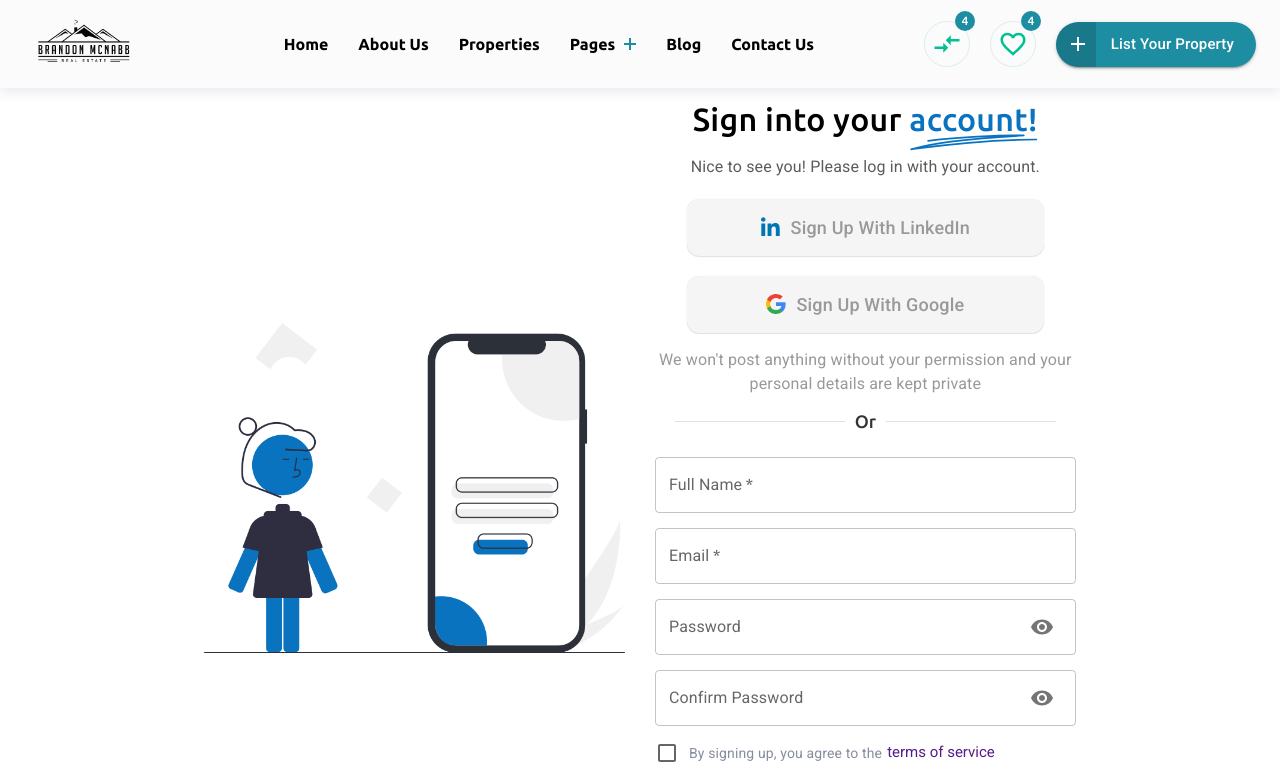
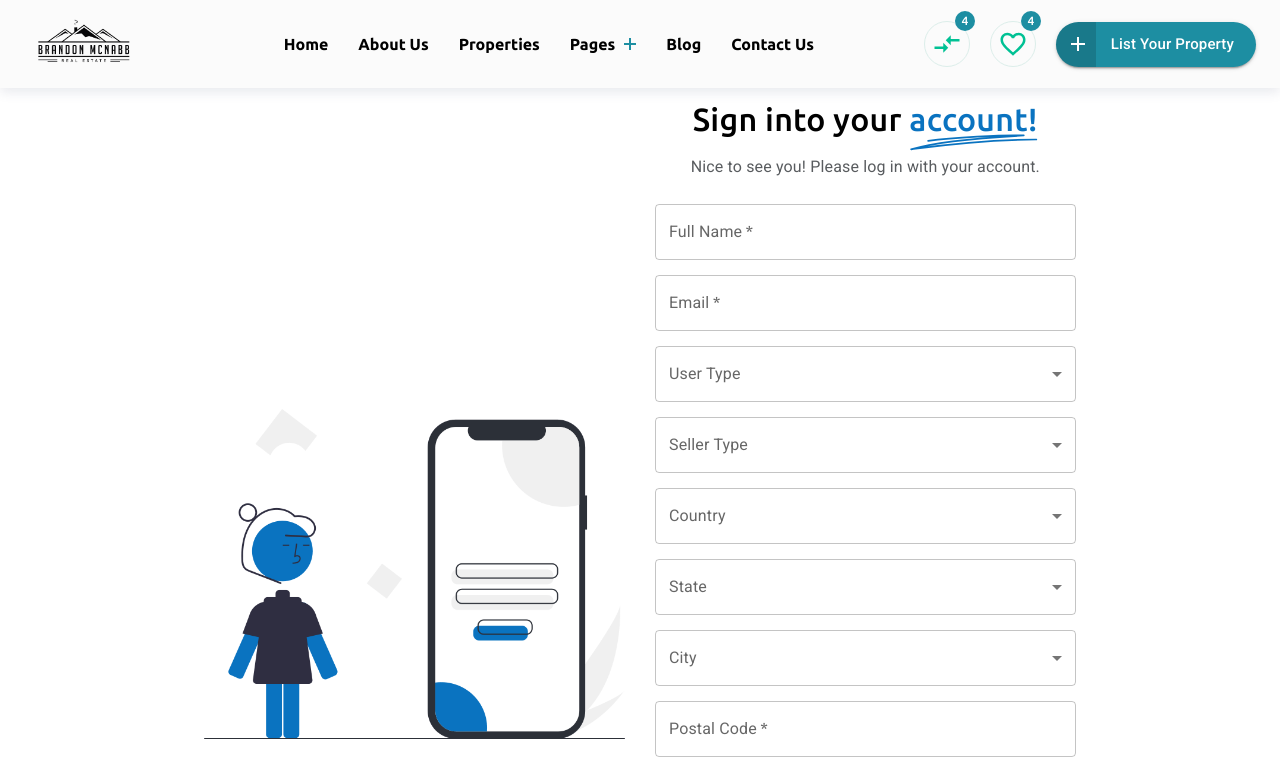
Before and after one commit to Babusona27/real-estate, a React (Create React App) app in the folder frontend/: page /Register in a window 1280 px wide. Shown: the top 770 px of the page. Built offline with nearby package versions, Linux system fonts and the light colour scheme; no server answers.

Commit message:
14-11-23

```diff
--- a/frontend/src/common/urls.js
+++ b/frontend/src/common/urls.js
@@ -11,3 +11,4 @@ export const GET_PROPERTIES_API = '/getproperties';
 export const POST_SHOP_PAGE_API = '/shopPage';
 export const GET_PRODUCT_DETAILS_API = '/productDetailWeb';
 export const GET_PRODUCT_DETAILS_PAGE_API = '/propertydetails/';
+export const GET_ALL_COUNTRIES_API = '/country';
--- a/frontend/src/components/BannerSlider.js
+++ b/frontend/src/components/BannerSlider.js
@@ -10,7 +10,8 @@ import WatchLaterIcon from "@mui/icons-material/WatchLater";
 import VisibilityIcon from "@mui/icons-material/Visibility";
 import { IMAGE_BASE_URL } from "../common/urls";
 
-const BannerSlider = ({ProductDetails}) => {
+const BannerSlider = ({propertyDetails}) => {
+  console.log('BannerSlider -- ',propertyDetails);
   const option = {
     items: 1,
     loop: true,
@@ -49,7 +50,7 @@ const BannerSlider = ({ProductDetails}) => {
       className="banner_slider"
     >
       <OwlCarousel className="owl-theme" {...option}>
-        {ProductDetails.images.map((item, key) => (
+        {propertyDetails.images.map((item, key) => (
           <div class="item">
           <img src={IMAGE_BASE_URL+item} />
         </div>
--- a/frontend/src/pages/ProductDetails.js
+++ b/frontend/src/pages/ProductDetails.js
@@ -1,4 +1,4 @@
-import { Box, Container } from "@mui/material";
+import { Box, Container, Typography } from "@mui/material";
 import React,{ useState, useEffect } from "react";
 import Header from "../components/Header";
 import Footer from "../components/Footer";
@@ -12,21 +12,22 @@ import { GET_PRODUCT_DETAILS_PAGE_API, IMAGE_BASE_URL } from "../common/urls";
 import { GetApiFetch } from "../common/CommonFunction";
 
 const ProductDetails = () => {
-  const [ProductDetails, setProductDetails] = useState([]);
+  const [propertyDetails, setPropertyDetails] = useState(null);
   const [isLoading, setIsLoading] = useState(true);
 
   const idParams = useParams()
   console.log("idParams=>", idParams)
   const _getPropertiesDetails = () => {
     setIsLoading(true)
-    let params = ''
+    let params = '';
     GetApiFetch(GET_PRODUCT_DETAILS_PAGE_API + idParams.id)
       .then(([status, response]) => {
+
+    // console.log('_getPropertiesDetails',response.data.images);
         if (status == 200) {
-          // console.log(response);
-          if (response.status) {
-            setProductDetails(response.data);
-            console.log(response);
+          if (response.data) {
+            setPropertyDetails(response.data);
+            console.log(response.data.property_name);
           } else {
             console.log(response);
           }
@@ -36,22 +37,24 @@ const ProductDetails = () => {
       })
       .catch(error => console.log(error))
       .finally(() => {
+        // setTimeout(()=>{setIsLoading(false)}, 6000);
         setIsLoading(false)
       });
   }
   useEffect(() => {
-    // _getPropertiesDetails()
-  });
+    _getPropertiesDetails()
+  },[]);
   if(isLoading){
-    return (<></>)
+    return (<>Loading </>)
   }else{
     return (
       <>
         <Box>
           <Header />
         </Box>
+
         <Box>
-          <BannerSlider ProductDetails={ProductDetails}/>
+          <BannerSlider propertyDetails={propertyDetails}/>
         </Box>
         <Container maxWidth="xl" sx={{ height: "100%", padding:{xs:"40px 10px",sm:"40px 10px",md:"40px 10px",lg:"40px 0px"}, backgroundColor:"#eaf7f4" }}>
           <Box
@@ -60,10 +63,20 @@ const ProductDetails = () => {
               justifyContent: "space-between",
             }}
           >
-            <PropertyDetailsLeftbar ProductDetails={ProductDetails}/>
+            <PropertyDetailsLeftbar propertyDetails={propertyDetails}/>
             <PropertyDetailsRightbar />
           </Box>
         </Container>
+          {/* <Typography
+              variant="span"
+              sx={{
+                fontSize: "15px",
+                fontWeight: "400",
+                fontFamily: "'Roboto',sans-serif !important",
+              }}
+            >
+              {propertyDetails.property_name}
+            </Typography> */}
 
         <Box>
           <Footer />
--- a/frontend/src/pages/Register.js
+++ b/frontend/src/pages/Register.js
@@ -14,7 +14,7 @@ import {
   TextField,
   Typography,
 } from "@mui/material";
-  import React, { useState } from "react";
+import React, { useState, useEffect } from "react";
 import Header from "../components/Header";
 import Footer from "../components/Footer";
 import theme from "../Theme";
@@ -22,11 +22,22 @@ import {
 import Visibility from '@mui/icons-material/Visibility';
 import VisibilityOff from '@mui/icons-material/VisibilityOff';
 import Checkbox from "@mui/material/Checkbox";
+import { GET_ALL_COUNTRIES_API } from "../common/urls";
+import { GetApiFetch } from "../common/CommonFunction";
 
 const Register = () => {
+  const [isLoading, setIsLoading] = useState(true);
   const [showPassword, setShowPassword] = useState(false);
   const [email, setEmail] = useState('');
   const [name, setName] = useState('');
+  const [type, setType] = useState('');
+  const [sellerType, setSellerType] = useState('');
+  const [country, setCountry] = useState('');
+  const [state, setState] = useState('');
+  const [city, setCity] = useState('');
+  const [postalCode, setPostalCode] = useState('');
+  const [countriesData, setCountriesData] = useState('');
+
 
   const [emailError, setEmailError] = useState(false);
   const [password, setPassword] = useState('');
@@ -70,7 +81,30 @@ const Register = () => {
       setError('');
     }
   };
+  const _getCountry = () => {
+    setIsLoading(true)
+    GetApiFetch(GET_ALL_COUNTRIES_API)
+      .then(([status, response]) => {
 
+    console.log('_getCountry',response.data);
+        if (status == 200) {
+          if (response.data) {
+            setCountriesData(response.data);
+          } else {
+            console.log(response);
+          }
+        } else {
+          console.log('Something went wrong');
+        }
+      })
+      .catch(error => console.log(error))
+      .finally(() => {
+        setIsLoading(false)
+      });
+  }
+  useEffect(() => {
+    _getCountry()
+  },[]);
   return (
     <>
       <Box>
@@ -79,7 +113,7 @@ const Register = () => {
       <Box
         component={"div"}
         sx={{
-        padding:{
+          padding: {
             xs: "60px 0px 40px",
             sm: "30px 0px",
             md: "50px 0px",
@@ -103,56 +137,56 @@ const Register = () => {
           }}
         >
           <Box sx={{
-  padding:"50px 24px",
-display:{
+            padding: "50px 24px",
+            display: {
               xs: "block",
               sm: "block",
               md: "flex",
-  lg:"flex"
+              lg: "flex"
             },
-alignItems:"center",
-justifyContent:"center",
-gap:"30px"
+            alignItems: "center",
+            justifyContent: "center",
+            gap: "30px"
           }}>
             <Box sx={{
-  textAlign:{
+              textAlign: {
                 xs: "center",
                 sm: "center",
                 md: "right",
- lg:"right"
+                lg: "right"
               },
             }} flex={2}>
               <Box sx={{
-  height:"100%",
-  width:{
+                height: "100%",
+                width: {
                   xs: "100%",
                   sm: "100%",
                   md: "70%",
                   lg: "70%",
                 },
-  marginBottom:{
+                marginBottom: {
                   xs: "50px",
                   sm: "50px",
                   md: "0",
                   lg: "0",
                 },
-  objectFit:"contain",
-}} className="login_image" src="./assets/images/login.png" component={"img"}/>
+                objectFit: "contain",
+              }} className="login_image" src="./assets/images/login.png" component={"img"} />
             </Box>
             <Box flex={2}>
               <Box sx={{
-  width:{
+                width: {
                   xs: "100%",
                   sm: "100%",
                   md: "70%",
                   lg: "70%",
                 },
-  textAlign:"center"
+                textAlign: "center"
               }}>
                 <Typography sx={{
-  fontWeight:"500",
-  marginBottom:"15px",
-  fontSize:{
+                  fontWeight: "500",
+                  marginBottom: "15px",
+                  fontSize: {
                     xs: "24px",
                     sm: "24px",
                     md: "32px",
@@ -162,104 +196,104 @@ gap:"30px"
                   Sign into your <span className="lastword">account!</span>
                 </Typography>
                 <Typography sx={{
-  color:theme.palette.secondary.light,
-  marginBottom:"20px",
+                  color: theme.palette.secondary.light,
+                  marginBottom: "20px",
                 }} component={"p"}>Nice to see you! Please log in with your account.</Typography>
-<Box sx={{
-  display:"flex",
-  gap:"20px",
-  alignItems:"center",
-  justifyContent:"center",
-  flexDirection:"column",
-  marginBottom:"15px"
+                {/* <Box sx={{
+                  display: "flex",
+                  gap: "20px",
+                  alignItems: "center",
+                  justifyContent: "center",
+                  flexDirection: "column",
+                  marginBottom: "15px"
                 }}>
                   <Button sx={{
-  width:{
+                    width: {
                       xs: "100%",
                       sm: "100%",
                       md: "85%",
                       lg: "85%",
                     },
-  boxShadow:"0 0 1px rgba(0,0,0,.12), 0 1px 1px hsla(0,0%,48%,.2)",
-  background:theme.palette.secondary.btnBg,
-  color:theme.palette.secondary.grey,
-  justifyContent:"center",
-  alignItems:"center",
-  gap:"10px",
-  padding:"15px 15px",
-  borderRadius:"12px",
-  "&:hover":{
-    background:theme.palette.secondary.btnBg,
-    color:theme.palette.secondary.grey,
-  boxShadow:"0 0 2px rgba(0,0,0,.12), 0 2px 2px rgba(0,0,0,.24)",
+                    boxShadow: "0 0 1px rgba(0,0,0,.12), 0 1px 1px hsla(0,0%,48%,.2)",
+                    background: theme.palette.secondary.btnBg,
+                    color: theme.palette.secondary.grey,
+                    justifyContent: "center",
+                    alignItems: "center",
+                    gap: "10px",
+                    padding: "15px 15px",
+                    borderRadius: "12px",
+                    "&:hover": {
+                      background: theme.palette.secondary.btnBg,
+                      color: theme.palette.secondary.grey,
+                      boxShadow: "0 0 2px rgba(0,0,0,.12), 0 2px 2px rgba(0,0,0,.24)",
 
                     }
                   }} variant="contained">
                     <Box sx={{
-    width:"20px",
-    height:"20px",
-    objectFit:"contain",
-  }} src="./assets/images/linkdin.svg" component={"img"}/>
+                      width: "20px",
+                      height: "20px",
+                      objectFit: "contain",
+                    }} src="./assets/images/linkdin.svg" component={"img"} />
                     <Typography component={"span"} sx={{
-fontSize:"18px",
-fontWeight:"500",
-letterSpacing:"5",
-textTransform:"capitalize",
-fontFamily:"Roboto,sans-serif !important",
+                      fontSize: "18px",
+                      fontWeight: "500",
+                      letterSpacing: "5",
+                      textTransform: "capitalize",
+                      fontFamily: "Roboto,sans-serif !important",
                     }}>Sign up with LinkedIn</Typography>
                   </Button>
 
                   <Button sx={{
-    width:{
+                    width: {
                       xs: "100%",
                       sm: "100%",
                       md: "85%",
                       lg: "85%",
                     },
-  boxShadow:"0 0 1px rgba(0,0,0,.12), 0 1px 1px hsla(0,0%,48%,.2)",
-  background:theme.palette.secondary.btnBg,
-  color:theme.palette.secondary.grey,
-  justifyContent:"center",
-  alignItems:"center",
-  gap:"10px",
-  padding:"15px 15px",
-  borderRadius:"12px",
-  "&:hover":{
-    background:theme.palette.secondary.btnBg,
-    color:theme.palette.secondary.grey,
-  boxShadow:"0 0 2px rgba(0,0,0,.12), 0 2px 2px rgba(0,0,0,.24)",
+                    boxShadow: "0 0 1px rgba(0,0,0,.12), 0 1px 1px hsla(0,0%,48%,.2)",
+                    background: theme.palette.secondary.btnBg,
+                    color: theme.palette.secondary.grey,
+                    justifyContent: "center",
+                    alignItems: "center",
+                    gap: "10px",
+                    padding: "15px 15px",
+                    borderRadius: "12px",
+                    "&:hover": {
+                      background: theme.palette.secondary.btnBg,
+                      color: theme.palette.secondary.grey,
+                      boxShadow: "0 0 2px rgba(0,0,0,.12), 0 2px 2px rgba(0,0,0,.24)",
 
                     }
                   }} variant="contained">
                     <Box sx={{
-    width:"20px",
-    height:"20px",
-    objectFit:"contain",
-  }} src="./assets/images/google.svg" component={"img"}/>
+                      width: "20px",
+                      height: "20px",
+                      objectFit: "contain",
+                    }} src="./assets/images/google.svg" component={"img"} />
                     <Typography component={"span"} sx={{
-fontSize:"18px",
-fontWeight:"500",
-letterSpacing:"5",
-textTransform:"capitalize",
-fontFamily:"Roboto,sans-serif !important",
+                      fontSize: "18px",
+                      fontWeight: "500",
+                      letterSpacing: "5",
+                      textTransform: "capitalize",
+                      fontFamily: "Roboto,sans-serif !important",
                     }}>Sign up with Google</Typography>
                   </Button>
                 </Box>
                 <Typography sx={{
-   color:theme.palette.secondary.grey,
+                  color: theme.palette.secondary.grey,
                 }} component={"p"}>We won't post anything without your permission and your personal details are kept private</Typography>
                 <Divider sx={{
-    color:theme.palette.primary.dark,
-    margin:"15px 20px",
-    fontWeight:"500",
-    fontSize:"18px"
+                  color: theme.palette.primary.dark,
+                  margin: "15px 20px",
+                  fontWeight: "500",
+                  fontSize: "18px"
                 }} flexItem>
                   Or
-      </Divider>
+                </Divider> */}
                 <Box sx={{
-          display:"grid",
-          gap:"15px",
-          margin:"25px 0px"
+                  display: "grid",
+                  gap: "15px",
+                  margin: "25px 0px"
                 }} component={"form"}>
                   <TextField
                     fullWidth
@@ -282,6 +316,93 @@ fontFamily:"Roboto,sans-serif !important",
                     helperText={emailError ? 'Enter a valid email' : ''}
                     value={email}
                     onChange={handleEmailChange}
+                  />
+                  <FormControl fullWidth>
+                    <InputLabel id="outlined-adornment-user-type-label">User Type</InputLabel>
+                    <Select
+                      labelId="outlined-adornment-user-type-label"
+                      id="outlined-adornment-user-type"
+                      value={type}
+                      label="User Type"
+                      onChange={(event) => {
+                        setType(event.target.value);
+                      }}
+                    >
+                      <MenuItem value='buyer'>Buyer</MenuItem>
+                      <MenuItem value='seller'>Seller</MenuItem>
+                    </Select>
+                  </FormControl>
+
+                  <FormControl fullWidth>
+                    <InputLabel id="outlined-adornment-user-seller-type-label">Seller Type</InputLabel>
+                    <Select
+                      labelId="outlined-adornment-user-seller-type-label"
+                      id="outlined-adornment-user-seller-type"
+                      value={sellerType}
+                      label="Seller Type"
+                      onChange={(event) => {
+                        setSellerType(event.target.value);
+                      }}
+                    >
+                      <MenuItem value='owner'>Owner</MenuItem>
+                      <MenuItem value='agent'>Agent</MenuItem>
+                    </Select>
+                  </FormControl>
+
+                  <FormControl fullWidth>
+                    <InputLabel id="outlined-adornment-user-country-label">Country</InputLabel>
+                    <Select
+                      labelId="outlined-adornment-user-country-label"
+                      id="outlined-adornment-user-country"
+                      value={country}
+                      label="Country"
+                      onChange={(event) => {
+                        setCountry(event.target.value);
+                      }}
+                    >
+                      <MenuItem value=''>India</MenuItem>
+                    </Select>
+                  </FormControl>
+                  <FormControl fullWidth>
+                    <InputLabel id="outlined-adornment-user-state-label">State</InputLabel>
+                    <Select
+                      labelId="outlined-adornment-user-state-label"
+                      id="outlined-adornment-user-state"
+                      value={state}
+                      label="state"
+                      onChange={(event) => {
+                        setState(event.target.value);
+                      }}
+                    >
+                      <MenuItem value=''>India</MenuItem>
+                    </Select>
+                  </FormControl>
+                  <FormControl fullWidth>
+                    <InputLabel id="outlined-adornment-user-city-label">City</InputLabel>
+                    <Select
+                      labelId="outlined-adornment-user-city-label"
+                      id="outlined-adornment-user-city"
+                      value={city}
+                      label="city"
+                      onChange={(event) => {
+                        setCity(event.target.value);
+                      }}
+                    >
+                      <MenuItem value=''>India</MenuItem>
+                    </Select>
+                  </FormControl>
+                  <TextField
+                    fullWidth
+                    id="outlined-adornment-postal-code"
+                    required
+                    label="Postal Code"
+                    variant="outlined"
+                    // error={emailError}
+                    // helperText={emailError ? 'Enter a valid postal-code' : ''}
+                    value={postalCode}
+                    onChange={(event) => {
+                      setPostalCode(event.target.value);
+                    }}
                   />
                   <TextField
                     fullWidth
@@ -318,29 +439,31 @@ fontFamily:"Roboto,sans-serif !important",
                     }}
                   />
                   <Box sx={{
-        display:"flex",
-        justifyContent:"start",
-        alignItems:"center",
-        gap:"5px"
+                    display: "flex",
+                    justifyContent: "start",
+                    alignItems: "center",
+                    gap: "5px"
                   }}>
                     <FormControlLabel className="chenk_sgn" sx={{
-        fontFamily:"Roboto,sans-serif !important",
-        gap:"10px",
+                      fontFamily: "Roboto,sans-serif !important",
+                      gap: "10px",
                     }} control={<Checkbox />} label="By signing up, you agree to the " />
                     <a className="terms" href="">terms of service</a>
                   </Box>
 
-        <Button sx={{width:"100%",
-       backgroundColor:theme.palette.primary.logoColor,
-       height:"50px",
-       fontSize:"14px",
-       fontWeight:"600",
-       borderRadius:"12px",
-       lineHeight:"1.2px",
-       boxShadow:"0 7px 18px 0 rgba(29, 142, 162, 0.32)",
-        color:theme.palette.primary.white,
+                  <Button sx={{
+                    width: "100%",
+                    backgroundColor: theme.palette.primary.logoColor,
+                    height: "50px",
+                    fontSize: "14px",
+                    fontWeight: "600",
+                    borderRadius: "12px",
+                    lineHeight: "1.2px",
+                    boxShadow: "0 7px 18px 0 rgba(29, 142, 162, 0.32)",
+                    color: theme.palette.primary.white,
                     "&:hover":
-        { backgroundColor:"#00a376"
+                    {
+                      backgroundColor: "#00a376"
                     },
                   }}>Sign Up</Button>
                 </Box>
```
Also changed, not shown: frontend/src/components/PropertyDetailsLeftbar.js (+9 -9 lines). Lines whose indentation alone changed are shown as unchanged.
